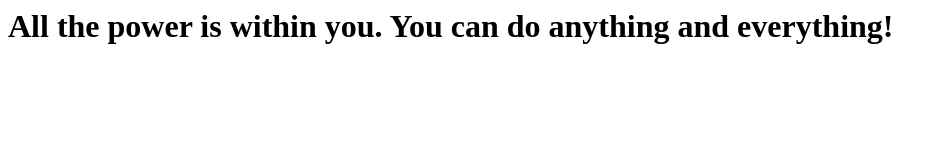
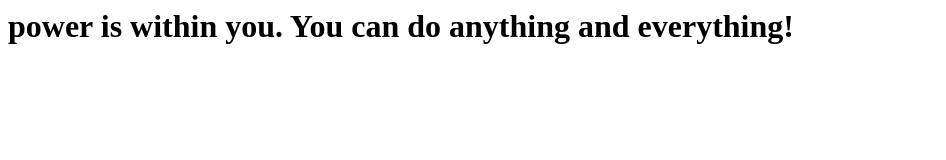
Before and after one commit to VenkiSagaMicroService/firstgitrepo, a plain HTML site: page index.html in a window 1280 px wide. Shown: the whole page, without its empty margins (0-946 px from the left). Drawn offline with Linux system fonts and the light colour scheme.

Commit message:
Removed All word

```diff
--- a/index.html
+++ b/index.html
@@ -1,7 +1,7 @@
 <html>
 
 <body>
-	<h1> All the power is within you. You can do anything and everything!</h1>
+	<h1>power is within you. You can do anything and everything!</h1>
 </body>
 
 </html>
```
